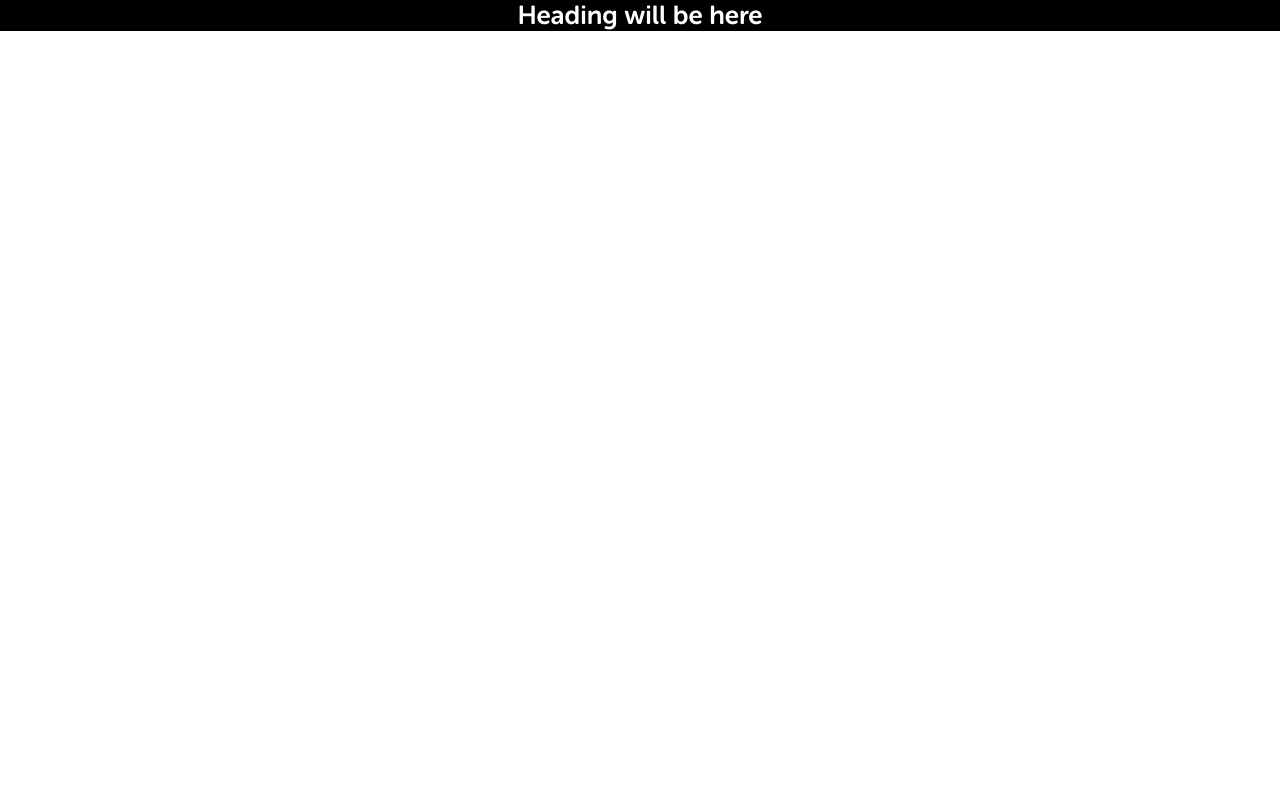
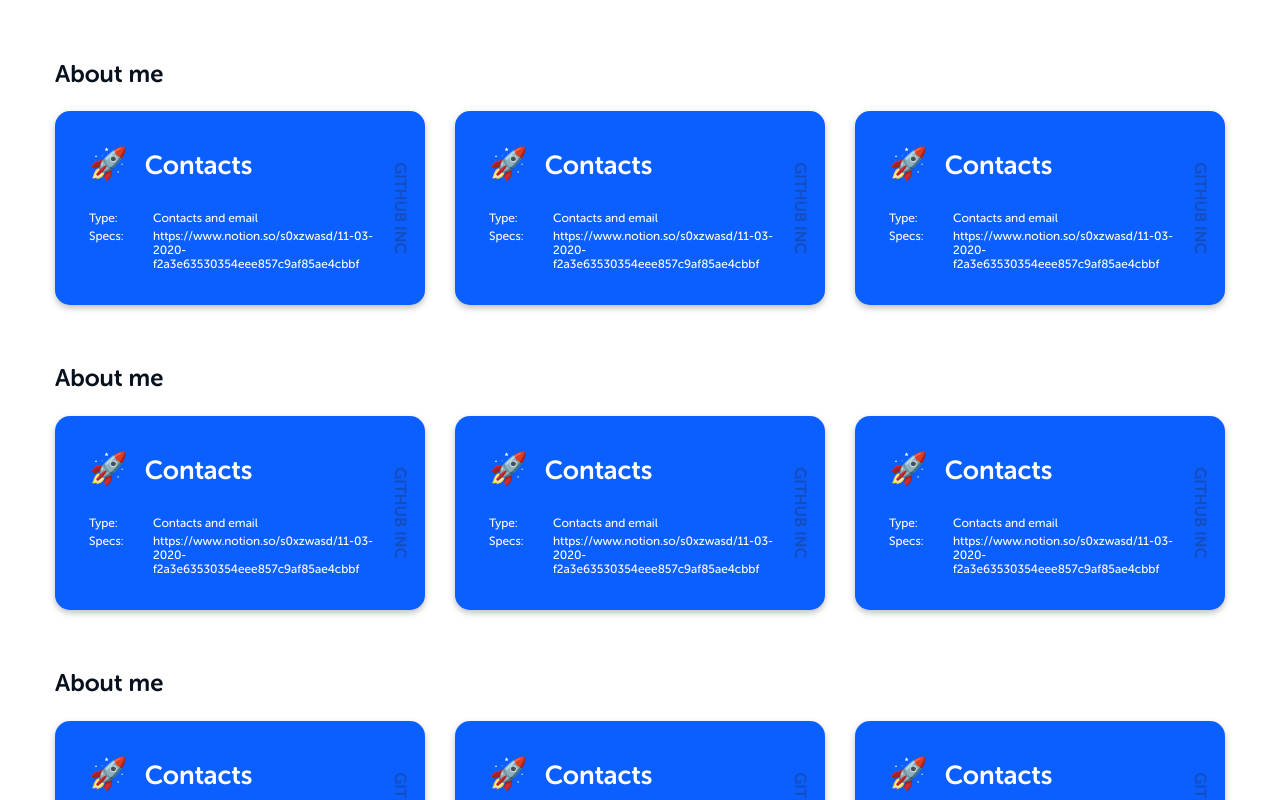
Before and after one commit to s0xzwasd/dmaslov-dev, a React (Create React App) app: page / in a window 1280 px wide. Shown: the top 800 px of the page. Built offline with nearby package versions, Linux system fonts and the light colour scheme.

Commit message:
feat: add basic layout

```diff
--- a/package.json
+++ b/package.json
@@ -54,6 +54,7 @@
     "node-sass": "^4.13.1",
     "prettier": "^1.19.1",
     "prop-types": "^15.7.2",
-    "storybook-design-token": "^0.5.1"
+    "storybook-design-token": "^0.5.1",
+    "uuid": "^7.0.2"
   }
 }
--- /dev/null
+++ b/src/Layouts/Main.jsx
@@ -0,0 +1,52 @@
+import React, { PureComponent } from "react";
+import { v4 as uuidv4 } from "uuid";
+
+import Heading from "../components/Heading";
+import Card from "../components/Card";
+
+import aboutData from "../data/about";
+
+import styles from "./Main.module.scss";
+
+class Main extends PureComponent {
+  renderCards = data => {
+    return data.map(({ color, description, heading, subheading, icon, link }) => (
+      <Card
+        key={uuidv4()}
+        color={color}
+        description={description}
+        heading={heading}
+        subheading={subheading}
+        icon={icon}
+        link={link}
+      />
+    ));
+  };
+
+  render() {
+    return (
+      <main className={styles.container}>
+        <section className={styles.header}>
+          <Heading className={styles.heading} size='medium'>
+            About me
+          </Heading>
+          <div className={styles.cards}>{this.renderCards(aboutData)}</div>
+        </section>
+        <section className={styles.section}>
+          <Heading className={styles.heading} size='medium'>
+            About me
+          </Heading>
+          <div className={styles.cards}>{this.renderCards(aboutData)}</div>
+        </section>
+        <section className={styles.section}>
+          <Heading className={styles.heading} size='medium'>
+            About me
+          </Heading>
+          <div className={styles.cards}>{this.renderCards(aboutData)}</div>
+        </section>
+      </main>
+    );
+  }
+}
+
+export default Main;
--- /dev/null
+++ b/src/Layouts/Main.module.scss
@@ -0,0 +1,26 @@
+.container {
+  box-sizing: border-box;
+  max-width: 1230px;
+  padding: 0 30px;
+  margin: 0 auto;
+}
+
+.header {
+  padding-top: 5%;
+  padding-bottom: 5%;
+}
+
+.section {
+  padding-top: 0;
+  padding-bottom: 5%;
+}
+
+.heading {
+  padding-bottom: 2%;
+}
+
+.cards {
+  display: grid;
+  grid-template-columns: 1fr 1fr 1fr;
+  grid-gap: 30px;
+}
--- a/src/components/Card/Card.jsx
+++ b/src/components/Card/Card.jsx
@@ -29,7 +29,7 @@ const Card = ({ color, description, heading, subheading, icon, link, linkTitle }
 };
 
 Card.propTypes = {
-  color: PropTypes.oneOf(["important"]),
+  color: PropTypes.oneOf(["default", "important"]),
   description: PropTypes.string.isRequired,
   heading: PropTypes.string.isRequired,
   subheading: PropTypes.string,
--- a/src/components/Card/Card.module.scss
+++ b/src/components/Card/Card.module.scss
@@ -30,6 +30,10 @@
   flex-wrap: nowrap;
 }
 
+.default {
+  background-color: var(--color-secondary);
+}
+
 .important {
   background-color: var(--color-important);
 }
--- a/src/components/Description/Description.jsx
+++ b/src/components/Description/Description.jsx
@@ -8,7 +8,7 @@ const Description = ({ className, children }) => {
 
 Description.propTypes = {
   className: PropTypes.string,
-  children: PropTypes.string.isRequired
+  children: PropTypes.oneOfType([PropTypes.string.isRequired, PropTypes.object.isRequired])
 };
 
 Description.defaultProps = {
--- /dev/null
+++ b/src/data/about.js
@@ -0,0 +1,28 @@
+let aboutData = [
+  {
+    color: "default",
+    heading: "Contacts",
+    subheading: "Github inc",
+    description: "Contacts and email",
+    icon: "‍🚀",
+    link: "https://www.notion.so/s0xzwasd/11-03-2020-f2a3e63530354eee857c9af85ae4cbbf"
+  },
+  {
+    color: "default",
+    heading: "Contacts",
+    subheading: "Github inc",
+    description: "Contacts and email",
+    icon: "‍🚀",
+    link: "https://www.notion.so/s0xzwasd/11-03-2020-f2a3e63530354eee857c9af85ae4cbbf"
+  },
+  {
+    color: "default",
+    heading: "Contacts",
+    subheading: "Github inc",
+    description: "Contacts and email",
+    icon: "‍🚀",
+    link: "https://www.notion.so/s0xzwasd/11-03-2020-f2a3e63530354eee857c9af85ae4cbbf"
+  }
+];
+
+export default aboutData;
--- a/src/index.js
+++ b/src/index.js
@@ -1,9 +1,9 @@
 import React from "react";
 import ReactDOM from "react-dom";
 import "./index.scss";
-import App from "./App";
+import Main from "./Layouts/Main";
 import * as serviceWorker from "./serviceWorker";
 
-ReactDOM.render(<App />, document.getElementById("root"));
+ReactDOM.render(<Main />, document.getElementById("root"));
 
 serviceWorker.register();
```
Also changed, not shown: 1 other file (tests, documents, lock files or other folders).
